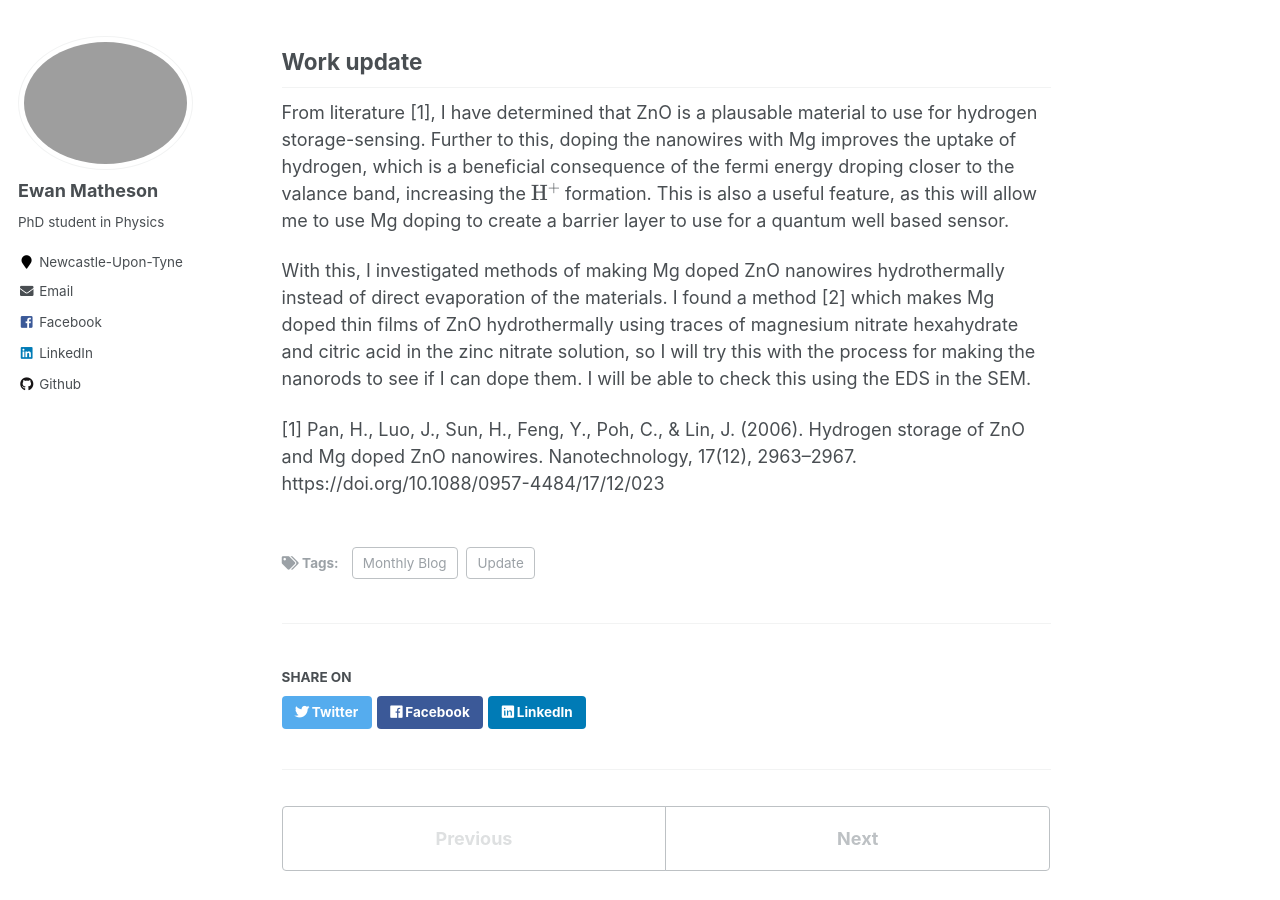
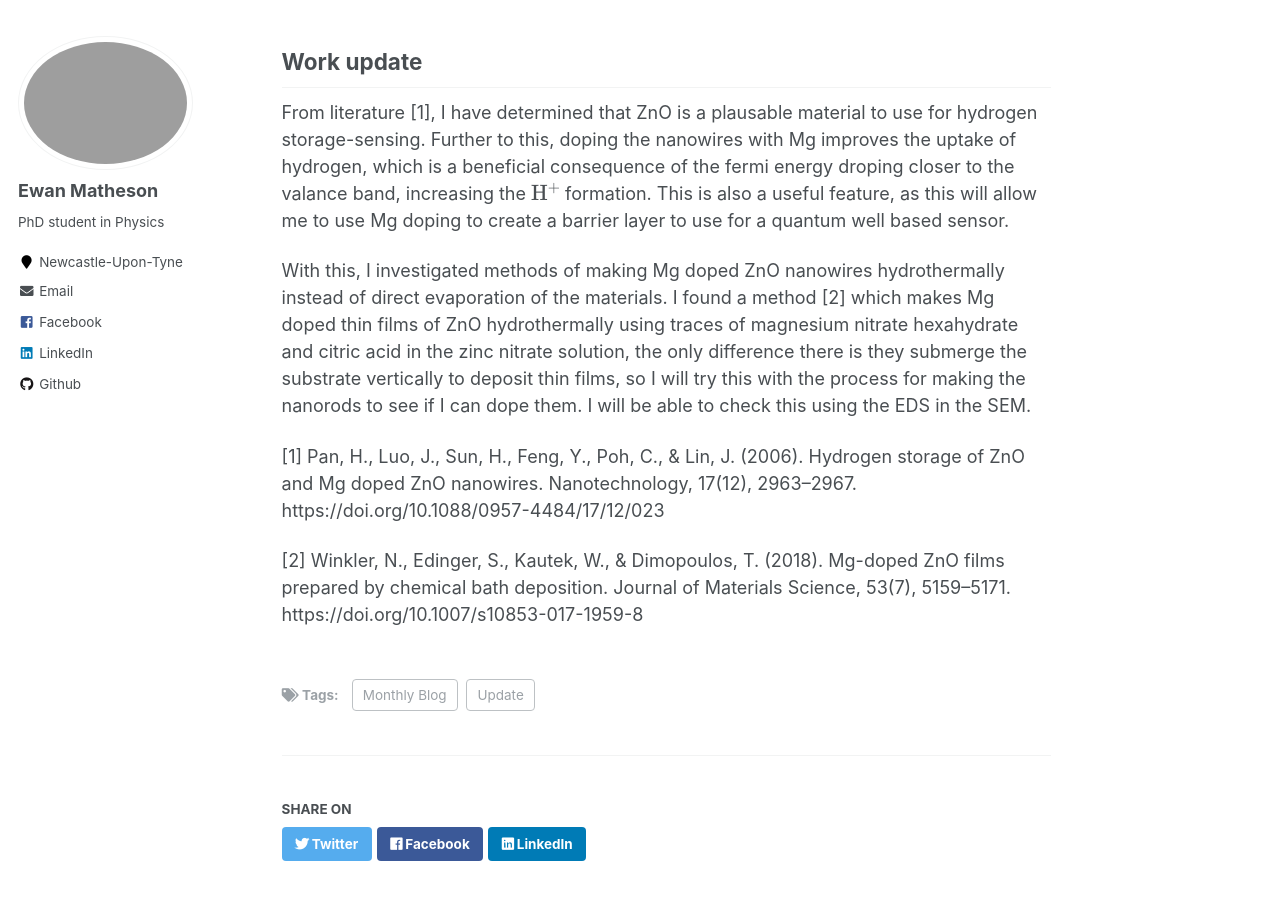
Before and after one commit to EwanMatheson/ewanmatheson.github.io, a Jekyll site: the page built from _posts/2012-08-14-blog-post-1.md, in a window 1280 px wide and 900 px high, scrolled down 637 px. Built offline with Jekyll 4.4.1, drawn with Linux system fonts in a browser that asks for light colours; formulas are drawn with MathJax 3.

Commit message:
Update 2012-08-14-blog-post-1.md

```diff
--- a/_posts/2012-08-14-blog-post-1.md
+++ b/_posts/2012-08-14-blog-post-1.md
@@ -17,6 +17,8 @@
 
 From literature [1], I have determined that ZnO is a plausable material to use for hydrogen storage-sensing. Further to this, doping the nanowires with Mg improves the uptake of hydrogen, which is a beneficial consequence of the fermi energy droping closer to the valance band, increasing the $\rm H^+$ formation. This is also a useful feature, as this will allow me to use Mg doping to create a barrier layer to use for a quantum well based sensor.
 
-With this, I investigated methods of making Mg doped ZnO nanowires hydrothermally instead of direct evaporation of the materials. I found a method [2] which makes Mg doped thin films of ZnO hydrothermally using traces of magnesium nitrate hexahydrate and citric acid in the zinc nitrate solution, so I will try this with the process for making the nanorods to see if I can dope them. I will be able to check this using the EDS in the SEM.
+With this, I investigated methods of making Mg doped ZnO nanowires hydrothermally instead of direct evaporation of the materials. I found a method [2] which makes Mg doped thin films of ZnO hydrothermally using traces of magnesium nitrate hexahydrate and citric acid in the zinc nitrate solution, the only difference there is they submerge the substrate vertically to deposit thin films, so I will try this with the process for making the nanorods to see if I can dope them. I will be able to check this using the EDS in the SEM.
 
 [1] Pan, H., Luo, J., Sun, H., Feng, Y., Poh, C., & Lin, J. (2006). Hydrogen storage of ZnO and Mg doped ZnO nanowires. Nanotechnology, 17(12), 2963–2967. https://doi.org/10.1088/0957-4484/17/12/023
+
+[2] Winkler, N., Edinger, S., Kautek, W., & Dimopoulos, T. (2018). Mg-doped ZnO films prepared by chemical bath deposition. Journal of Materials Science, 53(7), 5159–5171. https://doi.org/10.1007/s10853-017-1959-8
```
